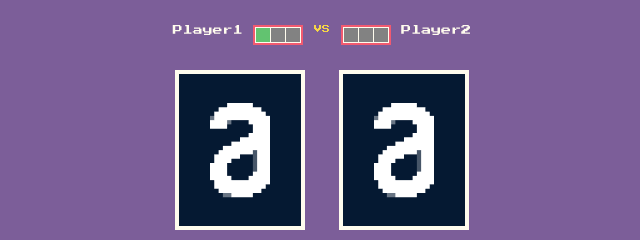
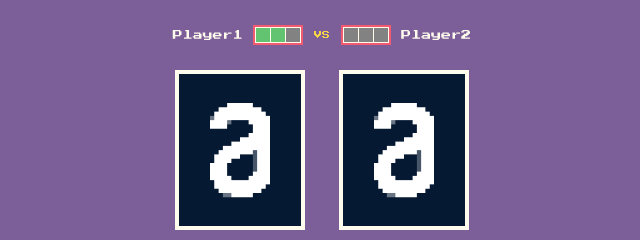
Before and after one commit to nabazio/curso-javascript-para-react, a website built with Vite: page index.html in a window 1280 px wide. Shown: the top 240 px of the page, 318-958 px from the left. Built offline with nearby package versions, Linux system fonts and the light colour scheme.

Commit message:
:lipstick: Position of the ScoreBoard
#

```diff
--- a/src/objects/ScoreBoard/index.js
+++ b/src/objects/ScoreBoard/index.js
@@ -6,11 +6,11 @@ import './style.css'
 function ScoreBoard(){
     return /*html*/`
         <header class="score-board">
-            ${PlayerName('Player1')}
-            ${PlayerScore(1)}
+            ${PlayerName("Player1")}
+            ${PlayerScore(2)}
             ${VsPlayer()}
-            ${PlayerScore()}
-            ${PlayerName('Player2')}
+            ${PlayerScore(3)}
+            ${PlayerName("Player2")}
         </header>
     `;
 }
--- a/src/objects/ScoreBoard/style.css
+++ b/src/objects/ScoreBoard/style.css
@@ -1,6 +1,7 @@
 .score-board{
     display: flex;
     justify-content: space-evenly;
+    align-items: center;
     padding-top: 2.5rem;
     padding-bottom: 2.5rem;
 }
```
